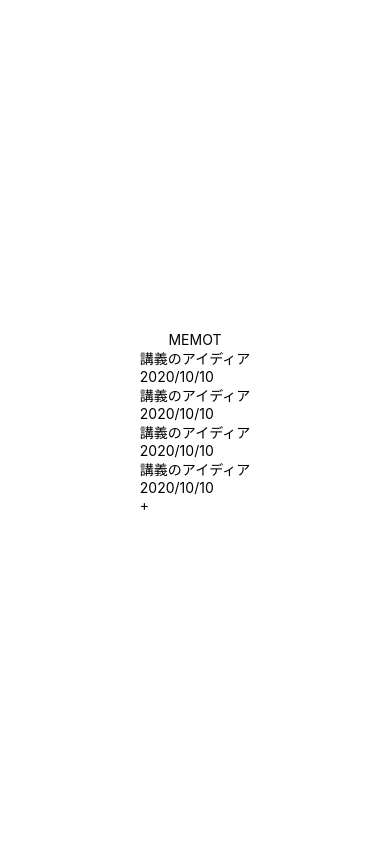
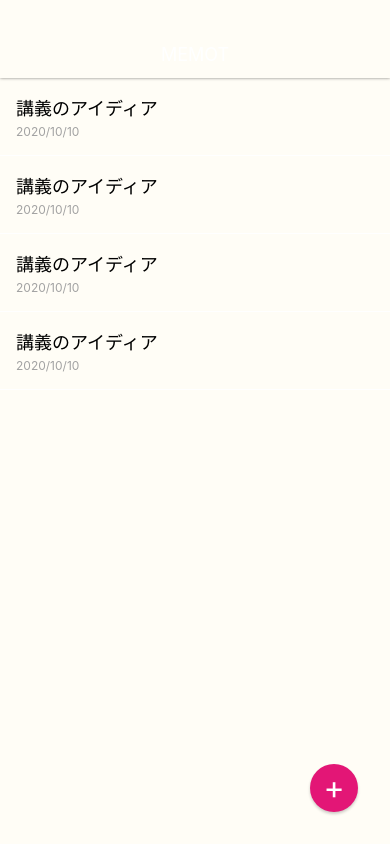
Before and after one commit to monda00/MemoApp, a React Native app: screen / in a window 390 px wide. Built offline with nearby package versions, Linux system fonts and the light colour scheme.

Commit message:
add style

```diff
--- a/App.js
+++ b/App.js
@@ -1,15 +1,13 @@
 import { StatusBar } from 'expo-status-bar';
 import React from 'react';
 import { StyleSheet, Text, View } from 'react-native';
-
-import BodyText from './src/elements/BodyText';
 
 export default function App() {
   return (
     <View style={styles.container}>
       <View style={styles.appbar}>
         <View>
-          <Text>MEMOT</Text>
+          <Text style={styles.appbarTitle}>MEMOT</Text>
         </View>
       </View>
 
@@ -34,8 +32,8 @@
           <Text style={styles.memoDate}>2020/10/10</Text>
         </View>
 
-        <View>
-          <Text>+</Text>
+        <View style={styles.memoAddButton}>
+          <Text style={styles.memoAddButtonTitle}>+</Text>
         </View>
       </View>
     </View>
@@ -45,8 +43,66 @@
 const styles = StyleSheet.create({
   container: {
     flex: 1,
-    backgroundColor: '#fff',
+    backgroundColor: '#FFFDF6',
     alignItems: 'center',
     justifyContent: 'center',
+    paddingTop: 78,
+  },
+  memoAddButton: {
+    position: 'absolute',
+    bottom: 32,
+    right: 32,
+    width: 48,
+    height: 48,
+    backgroundColor: '#E31676',
+    borderRadius: 24,
+    justifyContent: 'center',
+    alignItems: 'center',
+    shadowColor: '#000',
+    shadowOffset: { width: 0, height: 2 },
+    shadowOpacity: 0.2,
+    shadowRadius: 3,
+  },
+  memoAddButtonTitle: {
+    fontSize: 32,
+    lineHeight: 32,
+    color: '#fff',
+  },
+  memoList: {
+    width: '100%',
+    flex: 1,
+  },
+  memoListItem: {
+    padding: 16,
+    borderBottomWidth: 1,
+    borderBottomColor: '#fff',
+  },
+  memoTitle: {
+    fontSize: 18,
+    marginBottom: 4,
+  },
+  memoDate: {
+    fontSize: 12,
+    color: '#a2a2a2',
+  },
+  appbar: {
+    position: 'absolute',
+    top: 0,
+    left: 0,
+    right: 0,
+    height: 78,
+    paddingTop: 30,
+    backgroundColor: '#2653366',
+    justifyContent: 'center',
+    alignItems: 'center',
+    shadowColor: '#000',
+    shadowOffset: { width: 0, height: 0 },
+    shadowOpacity: 0.5,
+    shadowRadius: 3,
+    zIndex: 10,
+  },
+  appbarTitle: {
+    color: '#fff',
+    fontSize: 18,
   },
 });
```
